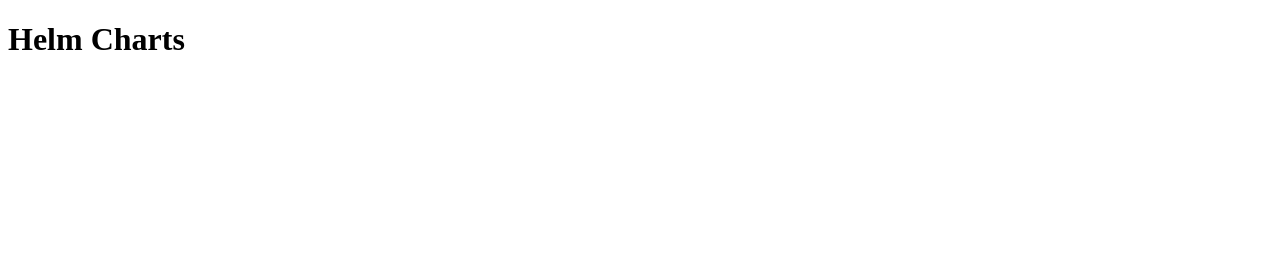
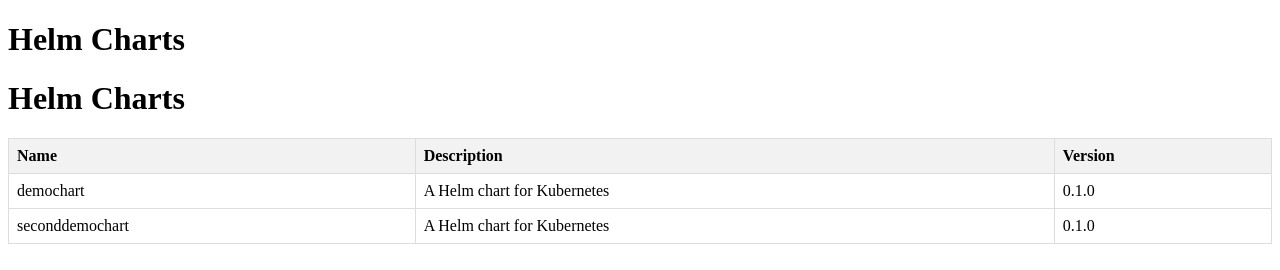
Before and after one commit to wm-private-cloud/private-cloud-helm-charts, a plain HTML site: page docs/list.html in a window 1280 px wide. Drawn offline with nearby package versions, Linux system fonts and the light colour scheme.

Commit message:
Update list.html

```diff
--- a/docs/list.html
+++ b/docs/list.html
@@ -28,6 +28,19 @@
 
 <ul id="helmChartList"></ul>
 
+<h1>Helm Charts</h1>
+
+<table>
+    <thead>
+        <tr>
+            <th>Name</th>
+            <th>Description</th>
+            <th>Version</th>
+        </tr>
+    </thead>
+    <tbody id="helmChartTableBody"></tbody>
+</table>
+
 <script>
     // Fetch the YAML file
     fetch('index.yaml')
@@ -39,10 +52,10 @@
             // Get the entries object
             const entries = yamlObject.entries;
 
-            // Get the ul element to append the list items
-            const helmChartList = document.getElementById('helmChartList');
+            // Get the table body element to append the table rows
+            const helmChartTableBody = document.getElementById('helmChartTableBody');
 
-            // Iterate through each entry and create a list item
+            // Iterate through each entry and create a table row
             Object.keys(entries).forEach(entryKey => {
                 const entry = entries[entryKey][0]; // Assuming each entry has only one item in the list
 
```
